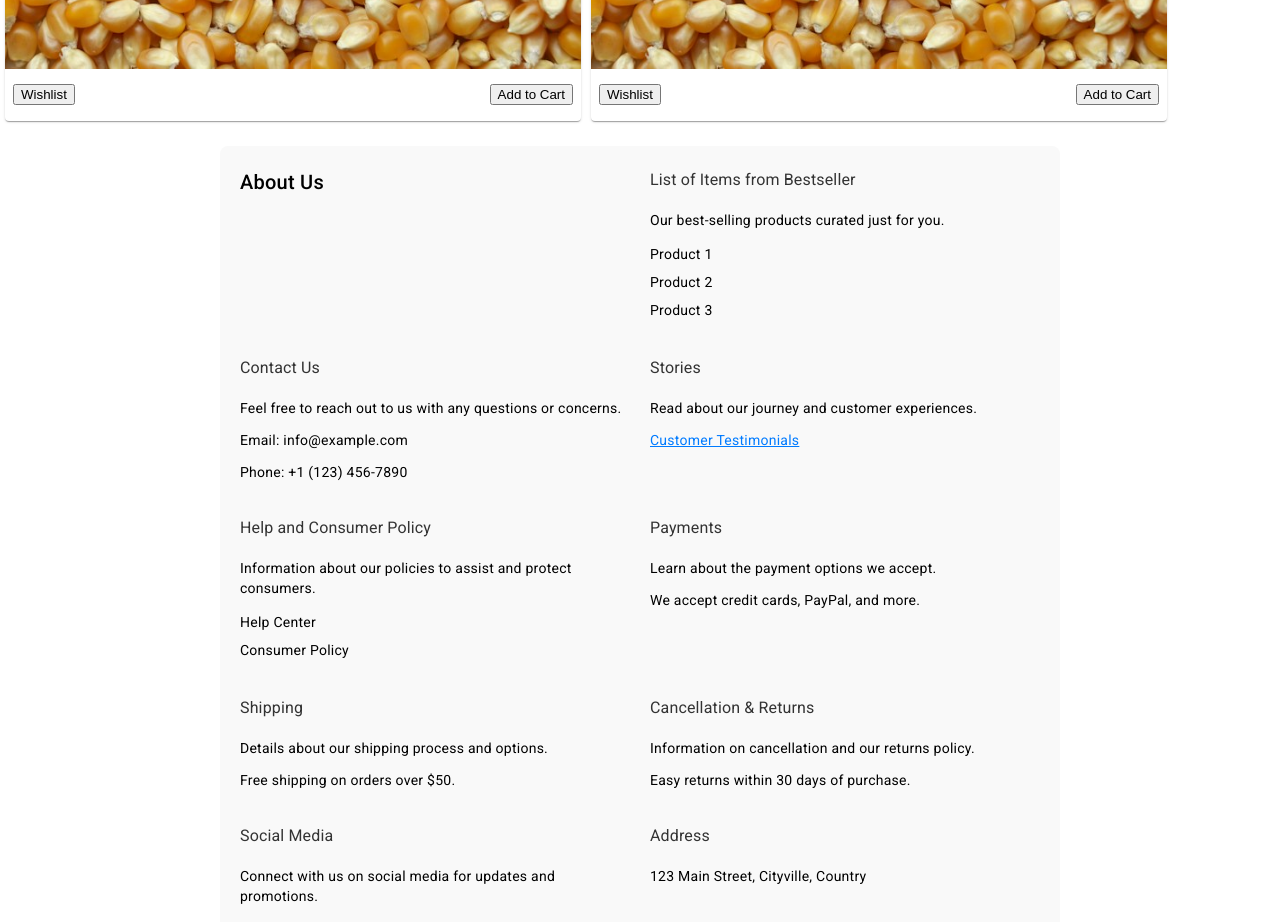
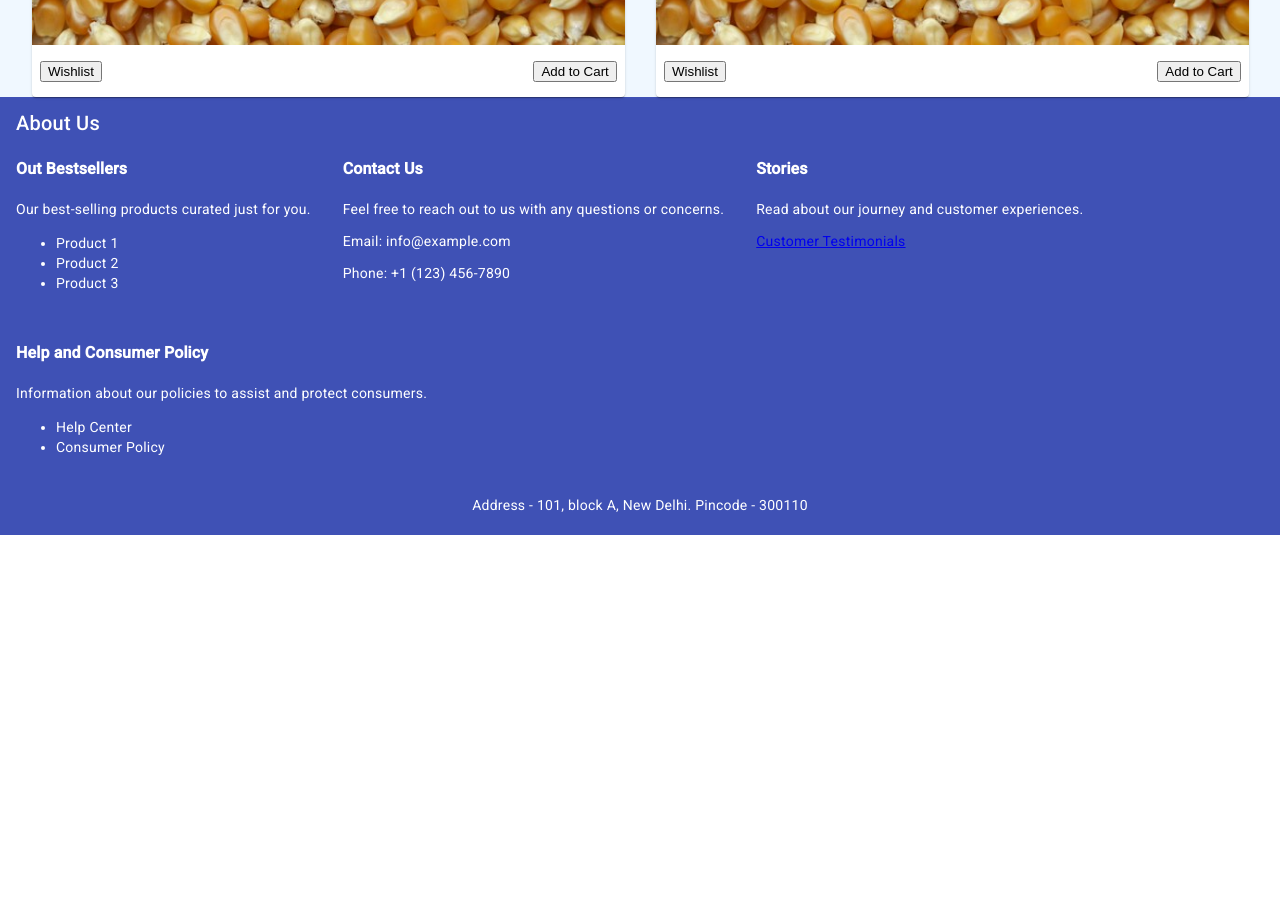
Before and after one commit to yogakhatri/krsaka-ui, an Angular app: page /home in a window 1280 px wide. Shown: the part 1860-2782 px from the top of the page. After the commit the page ends 2395 px from the top, so only its background shows below. Built offline with nearby package versions, Linux system fonts and the light colour scheme.

Commit message:
update about us

```diff
--- a/src/app/modules/home-page/about-us/about-us.component.html
+++ b/src/app/modules/home-page/about-us/about-us.component.html
@@ -1,12 +1,17 @@
-<!-- about-us.component.html -->
-
+<h2
+  style="
+    padding: 10px 0 0 16px;
+    margin: 0;
+    background-color: #3f51b5;
+    color: white;
+  "
+>
+  About Us
+</h2>
 <div class="about-us-container">
-  <h2>About Us</h2>
-
-  <div class="section">
-    <h3>List of Items from Bestseller</h3>
+  <div class="section bestsellers">
+    <h3 style="font-weight: bold">Out Bestsellers</h3>
     <p>Our best-selling products curated just for you.</p>
-    <!-- Mock data for bestsellers -->
     <ul>
       <li>Product 1</li>
       <li>Product 2</li>
@@ -14,56 +19,49 @@
     </ul>
   </div>
 
-  <div class="section">
-    <h3>Contact Us</h3>
+  <div class="section contact">
+    <h3 style="font-weight: bold">Contact Us</h3>
     <p>Feel free to reach out to us with any questions or concerns.</p>
-    <!-- Mock data for contact information -->
     <p>Email: info@example.com</p>
     <p>Phone: +1 (123) 456-7890</p>
   </div>
 
-  <div class="section">
-    <h3>Stories</h3>
+  <div class="section stories">
+    <h3 style="font-weight: bold">Stories</h3>
     <p>Read about our journey and customer experiences.</p>
-    <!-- Mock data for stories -->
     <a href="#">Customer Testimonials</a>
   </div>
 
-  <div class="section">
-    <h3>Help and Consumer Policy</h3>
+  <div class="section policies">
+    <h3 style="font-weight: bold">Help and Consumer Policy</h3>
     <p>Information about our policies to assist and protect consumers.</p>
-    <!-- Mock data for policies -->
     <ul>
       <li>Help Center</li>
       <li>Consumer Policy</li>
     </ul>
   </div>
-
-  <div class="section">
-    <h3>Payments</h3>
+</div>
+<!-- <div class="section payments">
+    <h3 style="font-weight: bold">Payments</h3>
     <p>Learn about the payment options we accept.</p>
-    <!-- Mock data for payment information -->
     <p>We accept credit cards, PayPal, and more.</p>
   </div>
 
-  <div class="section">
-    <h3>Shipping</h3>
+  <div class="section shipping">
+    <h3 style="font-weight: bold">Shipping</h3>
     <p>Details about our shipping process and options.</p>
-    <!-- Mock data for shipping information -->
     <p>Free shipping on orders over $50.</p>
   </div>
 
-  <div class="section">
-    <h3>Cancellation & Returns</h3>
+  <div class="section returns">
+    <h3 style="font-weight: bold">Cancellation & Returns</h3>
     <p>Information on cancellation and our returns policy.</p>
-    <!-- Mock data for cancellation & returns information -->
     <p>Easy returns within 30 days of purchase.</p>
   </div>
 
-  <div class="section">
-    <h3>Social Media</h3>
+  <div class="section social-media">
+    <h3 style="font-weight: bold">Social Media</h3>
     <p>Connect with us on social media for updates and promotions.</p>
-    <!-- Mock data for social media links -->
     <ul>
       <li><a href="#">Facebook</a></li>
       <li><a href="#">Twitter</a></li>
@@ -71,15 +69,20 @@
     </ul>
   </div>
 
-  <div class="section">
-    <h3>Address</h3>
-    <!-- Mock data for company address -->
+  <div class="section address">
+    <h3 style="font-weight: bold">Address</h3>
     <p>123 Main Street, Cityville, Country</p>
   </div>
-
-  <div class="section">
-    <h3>Mail Address</h3>
-    <!-- Mock data for mail address -->
-    <p>info@example.com</p>
-  </div>
+</div> -->
+<div
+  style="
+    background-color: #3f51b5;
+    margin: 0;
+    color: white;
+    display: flex;
+    justify-content: center;
+  "
+  class="section mail-address"
+>
+  <p>Address - 101, block A, New Delhi. Pincode - 300110</p>
 </div>
--- a/src/app/modules/home-page/about-us/about-us.component.scss
+++ b/src/app/modules/home-page/about-us/about-us.component.scss
@@ -1,41 +1,22 @@
-/* about-us.component.css */
-
 .about-us-container {
-    max-width: 800px;
-    margin: 20px auto;
-    padding: 20px;
-    background-color: #f9f9f9;
-    border-radius: 8px;
+    // display: grid;
+    // grid-template-columns: repeat(auto-fit, minmax(200px, 1fr));
+    // gap: 20px;
+    display: flex;
+    color: white;
+    flex-wrap: wrap;
+    background-color: #3f51b5;
 }
 
 .section {
-    margin-bottom: 20px;
+    // border: 1px solid #ccc;
+    padding: 8px;
+    margin: 8px;
+    font-weight: 400;
 }
 
-.section h3 {
-    color: #333;
-}
-
-ul {
-    list-style-type: none;
-    padding: 0;
-}
-
-ul li {
-    margin-bottom: 8px;
-}
-
-a {
-    text-decoration: underline;
-    color: #007BFF;
-    cursor: pointer;
-}
-
-/* Responsive Grid Layout */
-@media (min-width: 768px) {
+@media screen and (min-width: 600px) {
     .about-us-container {
-        display: grid;
-        grid-template-columns: repeat(2, 1fr);
-        column-gap: 20px;
+        grid-template-columns: repeat(auto-fit, minmax(200px, 1fr));
     }
 }
--- a/src/app/modules/home-page/home-page/home-page.component.html
+++ b/src/app/modules/home-page/home-page/home-page.component.html
@@ -1,3 +1,4 @@
+<div style="background-color: aliceblue;">
   <mat-toolbar color="primary">
     <div class="header header-in-desktop">
       <button
@@ -57,3 +58,4 @@
   <app-category-bar></app-category-bar>
   <app-popular-products></app-popular-products>
   <app-about-us></app-about-us>
+</div>
--- a/src/app/modules/home-page/home-page/home-page.component.scss
+++ b/src/app/modules/home-page/home-page/home-page.component.scss
@@ -3,7 +3,7 @@
     align-items: center;
     width: 100%;
     height: 55px;
-    margin: 0 10px;
+    // margin: 0 10px;
 }
 
 .mat-toolbar {
--- a/src/app/modules/home-page/popular-products/popular-products.component.html
+++ b/src/app/modules/home-page/popular-products/popular-products.component.html
@@ -1,12 +1,12 @@
-<h2 style="background-color: aliceblue; margin: 5px 5px">
+<h2 style="background-color: aliceblue; margin: 2.5% 2.5%">
   Featured Products
 </h2>
 
-<div style="display: flex; flex-wrap: wrap">
+<div style="display: flex; flex-wrap: wrap; margin: 0 0 0 2.5%;">
   <mat-card
     *ngFor="let item of listOfProducts"
     class="example-card"
-    style="width: 45%; margin: 5px"
+    style="width: 47.5%; margin: 2.5% 2.5% 0 0"
   >
     <mat-card-header>
       <!-- <div mat-card-avatar class="example-header-image"></div> -->
```
Lines whose indentation alone changed are shown as unchanged.
